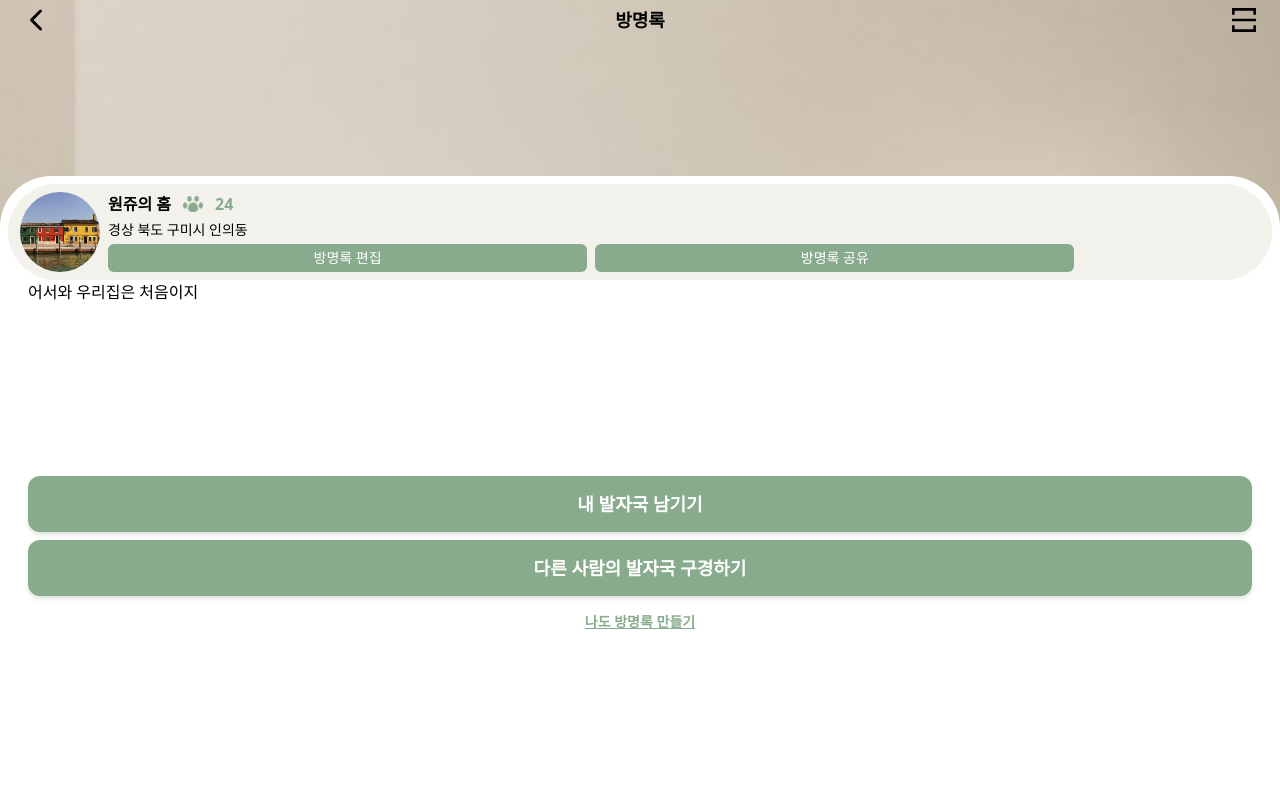
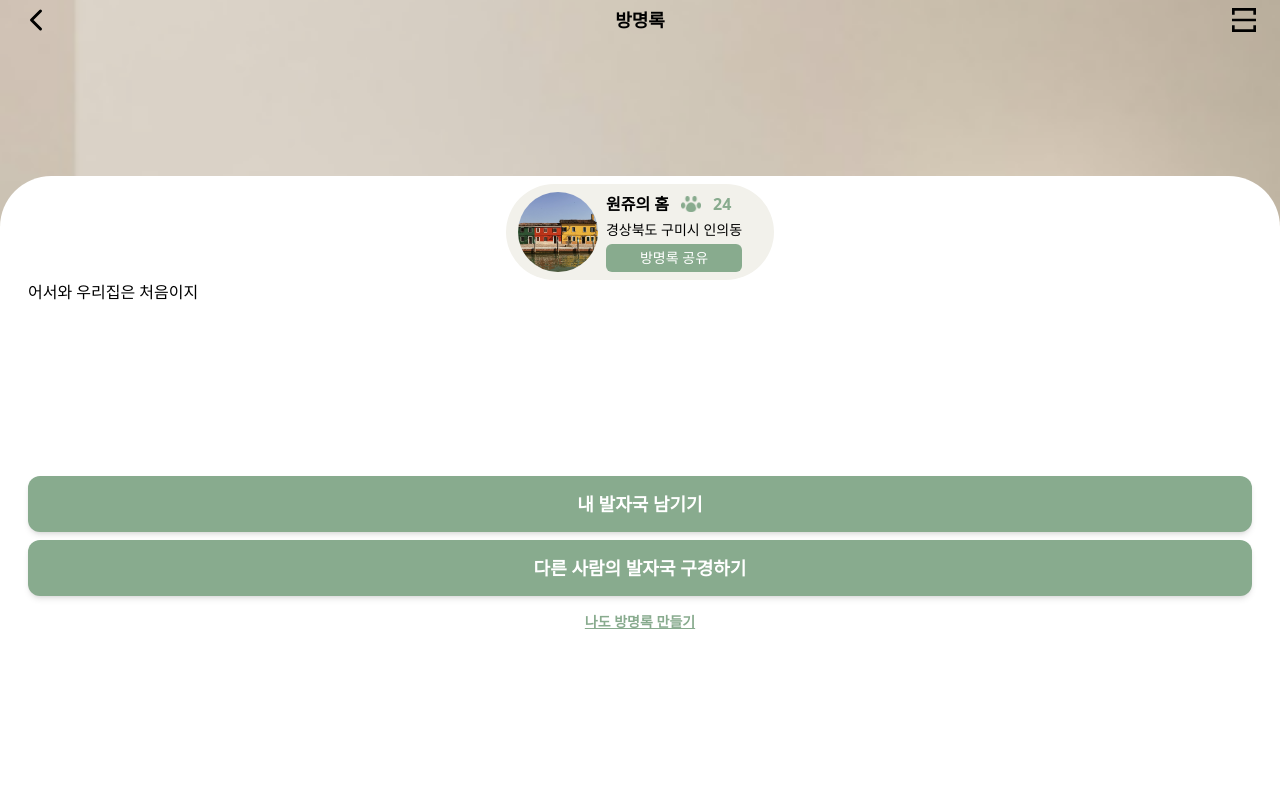
Before and after one commit to Footprint-meow/Footprint-FrontEnd, a React (Vite) app: page /guestbook in a window 1280 px wide. Shown: the top 798 px of the page. Built offline with nearby package versions, Linux system fonts and the light colour scheme; what tailwindcss-animated would draw is missing.

Commit message:
feat #29 : GuestBookInfo 컴포넌트 적용

```diff
--- a/src/pages/guestbook/GuestBookPage.tsx
+++ b/src/pages/guestbook/GuestBookPage.tsx
@@ -3,9 +3,19 @@ import { IMenu, IMenuFunc } from "../../types/header";
 import { icons } from "../../constants/header-icons";
 import Header from "../../components/Header";
 import { Link } from "react-router-dom";
+import { IGuestBookInfo } from "../footprint/interfaces";
+import GuestBookInfo from "../../components/GuestBookInfo";
 
 function GuestBookPage() {
   const navigate = useNavigate();
+
+  const guestBookInfo: IGuestBookInfo = {
+    photo: '/src/assets/dummy2.jpg',
+    name: '원쥬의 홈',
+    address: '경상북도 구미시 인의동',
+    count: 24,
+  };
+
   const menu: IMenu = {
     left: icons.BACK,
     center: "방명록",
@@ -23,34 +33,7 @@ function GuestBookPage() {
       <Header menu={menu} func={func} />
       <div className="h-[calc(100vh-11rem)] pt-2 w-full absolute bottom-0 bg-white flex flex-col items-center z-10 rounded-t-[3.2rem]">
         {/* @TODO: 방명록 타이틀 컴포넌트로 수정 */}
-        <div className="flex items-center w-[calc(100%-1rem)] px-6 pl-3 rounded-full bg-sub-2">
-          <img
-            src="/src/assets/dummy2.jpg"
-            className="object-cover w-20 h-20 rounded-full"
-          />
-          <div className="bg-white rounded-full "></div>
-          <div className="flex flex-col gap-1 p-2 basis-4/5">
-            <div className="flex items-center gap-3">
-              <p className="font-bold ">원쥬의 홈</p>
-              <img
-                src="/src/assets/green-paw-icon.png"
-                alt="green-paw-icon"
-                className="w-5 h-4"
-              />
-              <p className="font-bold text-primary-1">24</p>
-            </div>
-            <div className="text-sm">경상 북도 구미시 인의동</div>
-            <div className="flex justify-between gap-2 text-center text-white">
-              <div className="flex-1 p-1 text-sm rounded-md bg-primary-1">
-                방명록 편집
-              </div>
-              <div className="flex-1 p-1 text-sm rounded-md bg-primary-1">
-                방명록 공유
-              </div>
-            </div>
-          </div>
-        </div>
-
+        <GuestBookInfo info={guestBookInfo} hidden={"hidden"} />
         <div className="w-full px-7">
           <div className="border-slate-800 rounded-lg h-full">
             어서와 우리집은 처음이지
```
